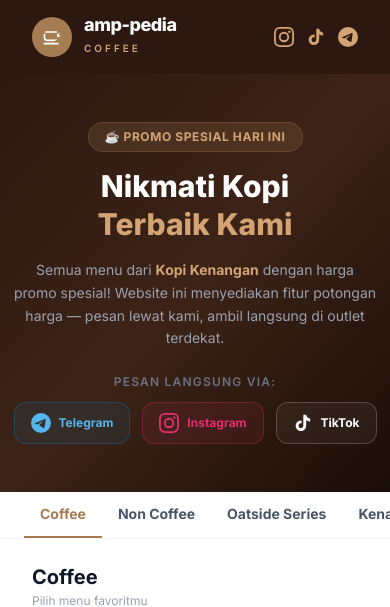
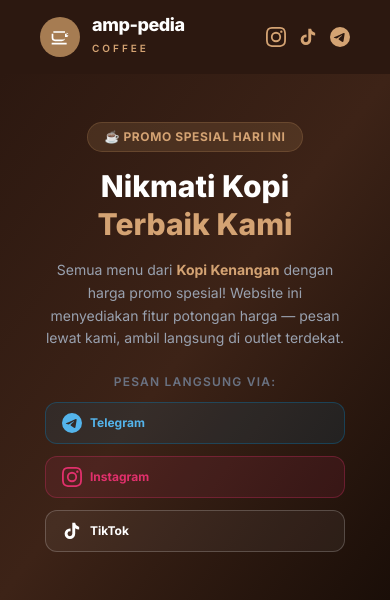
Before and after one commit to AhmadMayiludin/amp-pedia-coffe, a Next.js app: page / in a window 390 px wide. Shown: the top 607 px of the page. Built offline with nearby package versions, Linux system fonts and the light colour scheme.

Commit message:
'force-mobile-padding-inline-styles'

```diff
--- a/src/app/page.js
+++ b/src/app/page.js
@@ -22,7 +22,7 @@
 
       {/* Hero / Dashboard Section */}
       <section className="bg-gradient-to-br from-[#2C1810] via-[#3D2317] to-[#1a0e08] text-white">
-        <div className="max-w-7xl mx-auto px-8 py-12 md:py-16">
+        <div className="max-w-7xl mx-auto md:py-16" style={{ padding: '48px 40px' }}>
           <div className="flex flex-col md:flex-row items-center gap-8">
             {/* Left Content */}
             <div className="flex-1 text-center md:text-left">
@@ -33,15 +33,14 @@
                 Nikmati Kopi
                 <span className="block text-[#D4A373]">Terbaik Kami</span>
               </h2>
-              <p className="text-gray-400 text-sm md:text-base max-w-md mb-6 leading-relaxed mx-auto md:mx-0">
-                Semua menu dari <span className="text-[#D4A373] font-bold">Kopi Kenangan</span> dengan harga promo spesial!
-                Website ini menyediakan fitur potongan harga — pesan lewat kami, ambil langsung di outlet terdekat.
+              <p className="text-gray-400 text-sm md:text-base mb-6 leading-relaxed mx-auto md:mx-0" style={{ maxWidth: '300px' }}>
+                Semua menu dari <span className="text-[#D4A373] font-bold">Kopi Kenangan</span> dengan harga promo spesial! Website ini menyediakan fitur potongan harga — pesan lewat kami, ambil langsung di outlet terdekat.
               </p>
 
               {/* Contact Person Section */}
               <div className="flex flex-col gap-3">
                 <p className="text-xs text-gray-500 uppercase tracking-widest font-semibold">Pesan langsung via:</p>
-                <div className="flex items-center gap-3 justify-center md:justify-start">
+                <div className="flex flex-col sm:flex-row items-stretch sm:items-center gap-3 justify-center md:justify-start">
                   {/* Telegram */}
                   <a
                     href="https://t.me/ampnih"
--- a/src/components/Header.jsx
+++ b/src/components/Header.jsx
@@ -3,7 +3,7 @@
 const Header = () => {
   return (
     <header className="bg-[#2C1810] text-white">
-      <div className="max-w-7xl mx-auto px-8 py-4 flex items-center justify-between">
+      <div className="max-w-7xl mx-auto flex items-center justify-between" style={{ padding: '16px 40px' }}>
         <div className="flex items-center gap-3">
           {/* Coffee cup icon */}
           <div className="w-10 h-10 bg-[#A67C52] rounded-full flex items-center justify-center">
```
